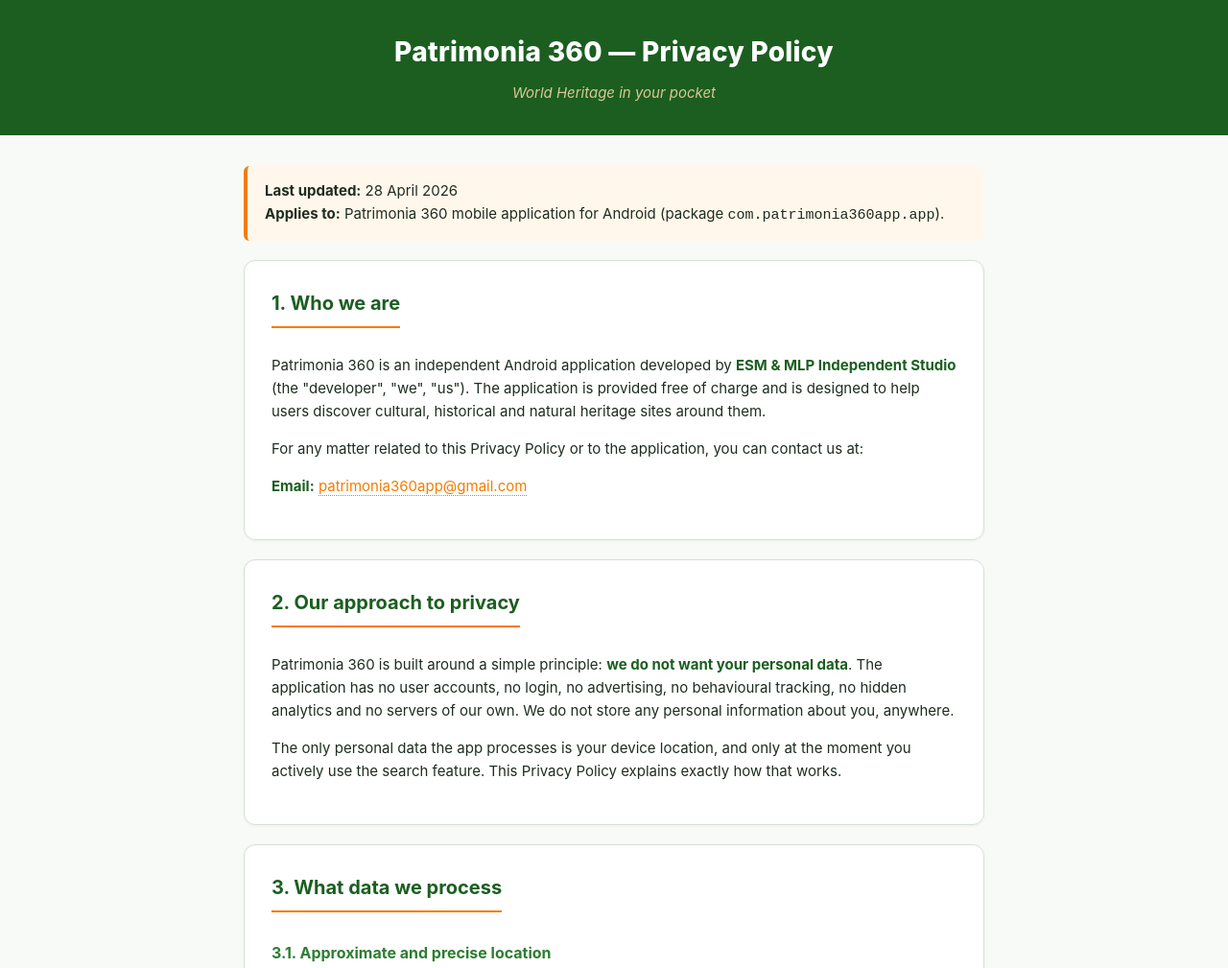
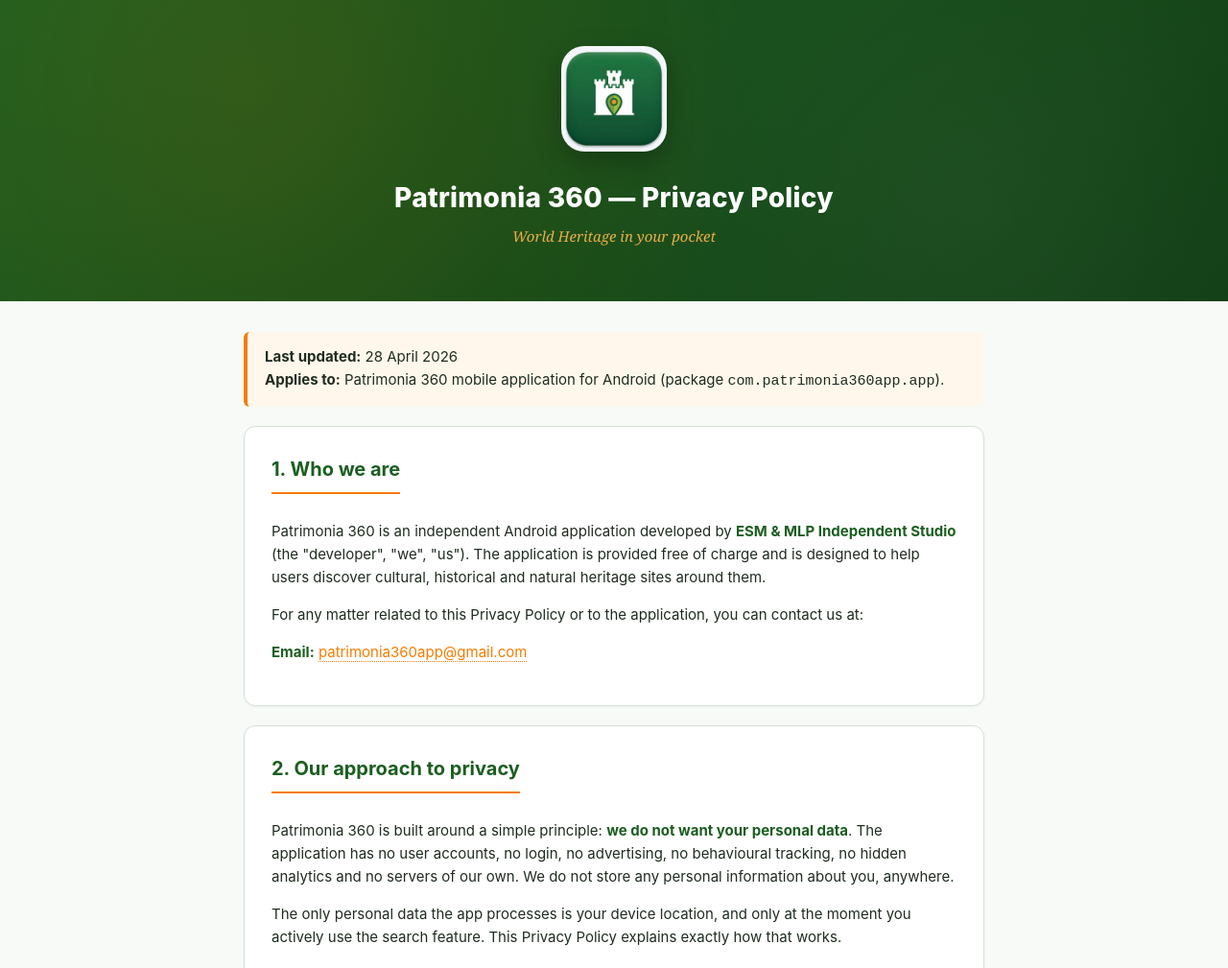
Before and after one commit to esegovia-dev/Patrimonia360-Web, a plain HTML site: page PrivacyPolicy.html in a window 1280 px wide. Shown: the top 1009 px of the page at 96% size. Drawn offline with Linux system fonts and the light colour scheme.

Commit message:
Update PrivacyPolicy.html

```diff
--- a/PrivacyPolicy.html
+++ b/PrivacyPolicy.html
@@ -9,7 +9,9 @@
 		:root {
 			--green: #1B5E20;
 			--green-light: #2E7D32;
+			--green-deep: #0d3a10;
 			--orange: #F57C00;
+			--orange-light: #ffb74d;
 			--text: #1f2d20;
 			--bg: #f7faf7;
 			--card: #ffffff;
@@ -24,28 +26,52 @@
 			color: var(--text);
 			line-height: 1.6;
 		}
+
+		/* HEADER WITH LOGO */
 		header {
-			background: var(--green);
+			background: linear-gradient(135deg, var(--green) 0%, var(--green-deep) 100%);
 			color: white;
-			padding: 32px 24px;
+			padding: 48px 24px 56px;
 			text-align: center;
+			position: relative;
+			overflow: hidden;
+		}
+		header::before {
+			content: "";
+			position: absolute;
+			inset: 0;
+			background-image: radial-gradient(circle at 20% 30%, rgba(245,124,0,0.12) 0%, transparent 50%),
+								radial-gradient(circle at 80% 70%, rgba(255,255,255,0.06) 0%, transparent 50%);
+			pointer-events: none;
+		}
+		header .header-content {
+			position: relative;
+		}
+		header img.logo {
+			width: 110px;
+			height: 110px;
+			border-radius: 24px;
+			box-shadow: 0 10px 28px rgba(0,0,0,0.25);
+			margin-bottom: 18px;
 		}
 		header h1 {
-			margin: 0 0 8px 0;
+			margin: 0 0 6px 0;
 			font-size: 28px;
 			font-weight: 800;
 			letter-spacing: 0.3px;
 		}
 		header p {
 			margin: 0;
-			opacity: 0.85;
+			opacity: 0.9;
 			font-size: 15px;
 		}
 		header .tagline {
 			font-style: italic;
-			color: #ffd9a8;
-			margin-top: 6px;
+			color: var(--orange-light);
+			margin-top: 4px;
+			font-family: Georgia, "Times New Roman", serif;
 		}
+
 		main {
 			max-width: 820px;
 			margin: 0 auto;
@@ -110,8 +136,12 @@
 			font-size: 13px;
 		}
 		footer .heart { color: var(--orange); }
+		footer a { color: var(--orange); text-decoration: none; }
+		footer a:hover { text-decoration: underline; }
 		@media (max-width: 600px) {
+			header { padding: 36px 20px 44px; }
 			header h1 { font-size: 22px; }
+			header img.logo { width: 90px; height: 90px; border-radius: 20px; }
 			.card { padding: 20px 18px; }
 			h2 { font-size: 18px; }
 		}
@@ -120,8 +150,11 @@
 <body>
 
 <header>
-	<h1>Patrimonia 360 — Privacy Policy</h1>
-	<p class="tagline">World Heritage in your pocket</p>
+	<div class="header-content">
+		<img src="ic_app_logo.png" alt="Patrimonia 360 logo" class="logo">
+		<h1>Patrimonia 360 — Privacy Policy</h1>
+		<p class="tagline">World Heritage in your pocket</p>
+	</div>
 </header>
 
 <main>
@@ -260,6 +293,7 @@
 
 <footer>
 	<p>© 2026 ESM &amp; MLP Independent Studio · Made with <span class="heart">♥</span> for travellers and curious minds.</p>
+	<p><a href="index.html">← Back to Patrimonia 360</a></p>
 </footer>
 
 </body>
```
